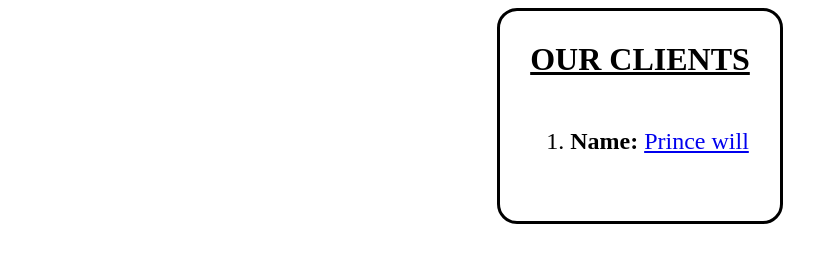
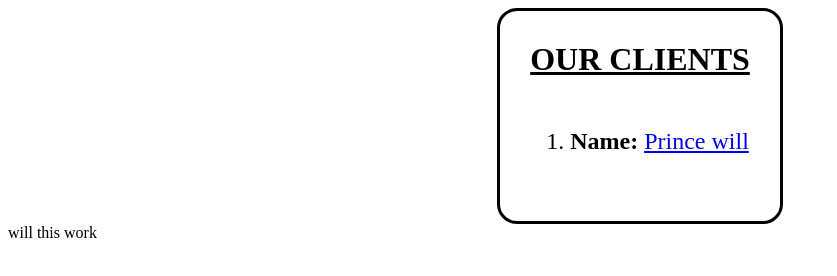
Before and after one commit to thekillacodar/Web-Forge-Clientel, a plain HTML site: page index.html in a window 1280 px wide. Shown: the whole page, without its empty margins (0-837 px from the left). Drawn offline with Linux system fonts and the light colour scheme.

Commit message:
Update index.html

```diff
--- a/index.html
+++ b/index.html
@@ -32,6 +32,7 @@
     </div>
 
 <script src="script.js"></script>
+will this work
 
 </body>
 </html>
```
